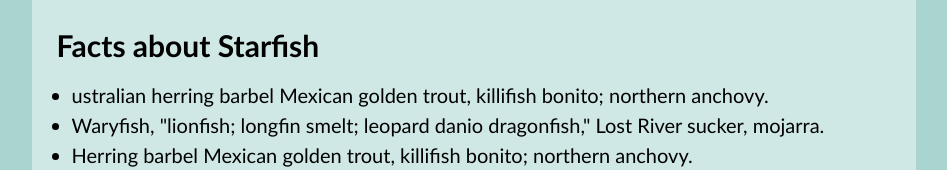
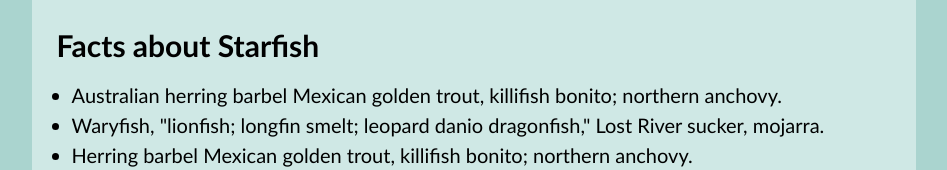
Before and after one commit to mora0293/mora0293.github.io, a plain HTML site: page midterm/index.html in a window 1280 px wide. Shown: the part 1559-1729 px from the top of the page, without its empty margins (166-1113 px from the left). Drawn offline with Linux system fonts and the light colour scheme.

Commit message:
fixes a typo

```diff
--- a/midterm/index.html
+++ b/midterm/index.html
@@ -35,7 +35,7 @@
         <h2>Facts about Starfish</h2>
 
         <ul class="facts">
-            <li>ustralian herring barbel Mexican golden trout, killifish bonito; northern anchovy. </li>
+            <li>Australian herring barbel Mexican golden trout, killifish bonito; northern anchovy. </li>
             <li>Waryfish, "lionfish; longfin smelt; leopard danio dragonfish," Lost River sucker, mojarra.</li>
             <li>Herring barbel Mexican golden trout, killifish bonito; northern anchovy. </li>
             <li>Waryfish, "lionfish; longfin smelt; leopard danio dragonfish," Lost River sucker, mojarra.</li>
```
